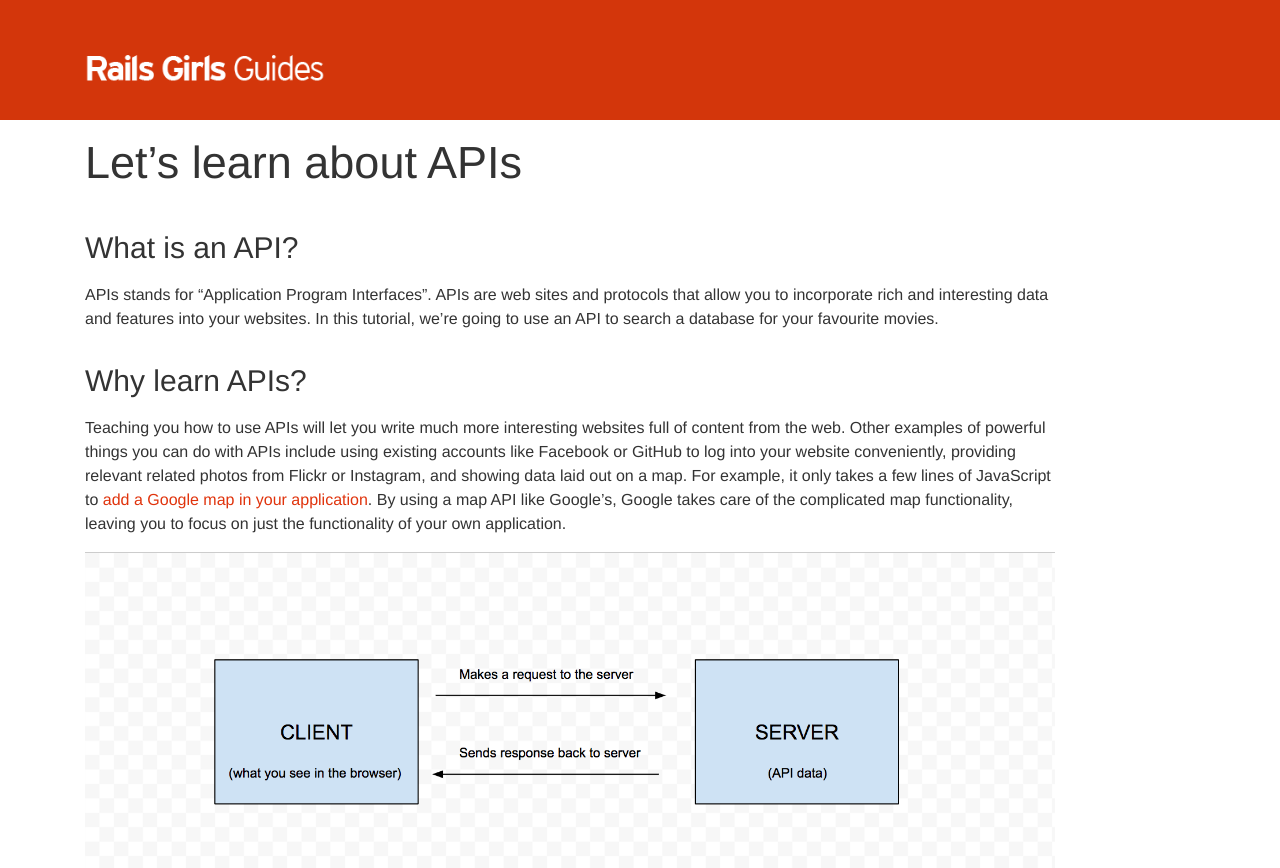
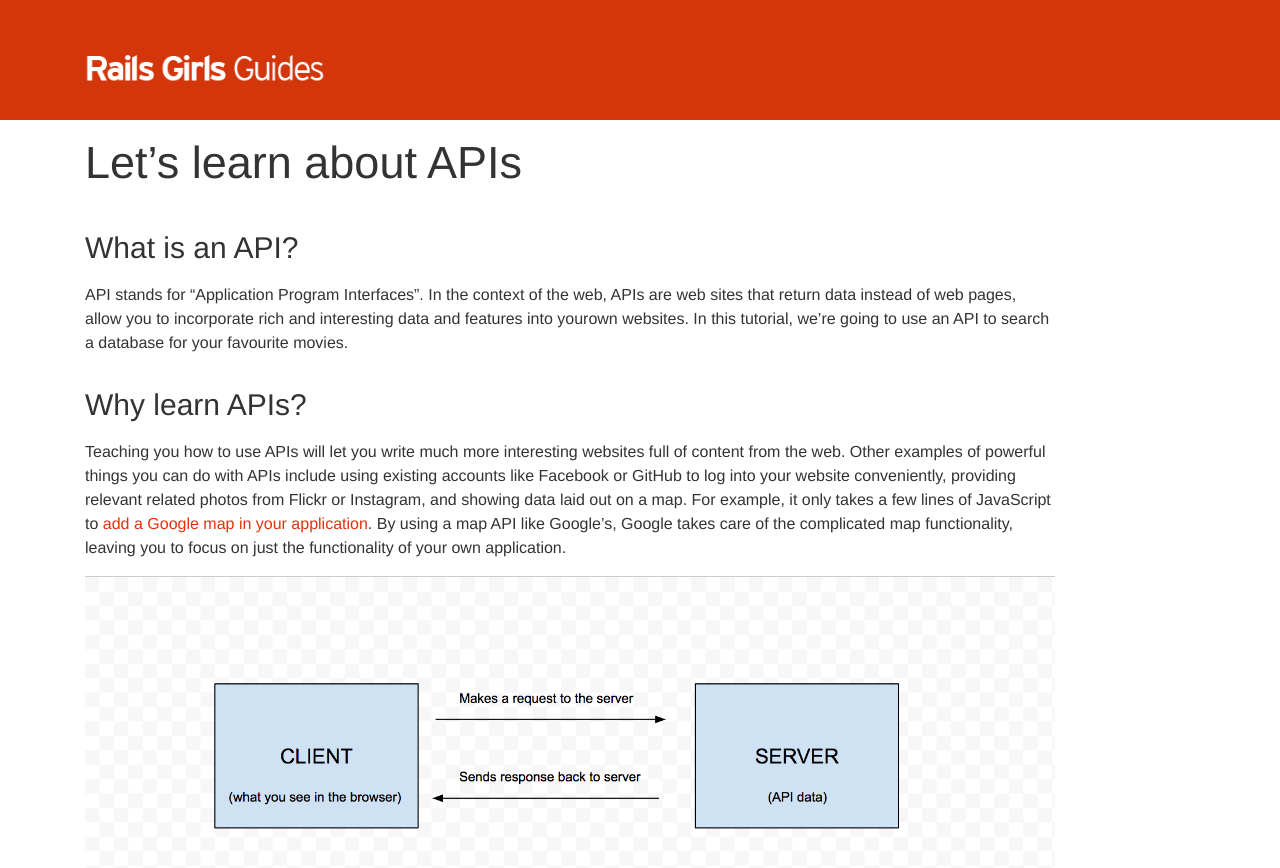
Before and after one commit to tracymu/api-tutorial, a Jekyll site: the page built from index.md, in a window 1280 px wide and 900 px high. Shown: the top 868 px of the window. Built offline with Jekyll 4.4.1, drawn with Linux system fonts in a browser that asks for light colours; nearby versions of some CDN libraries.

Commit message:
More explicit defn of API in context of web

```diff
--- a/index.md
+++ b/index.md
@@ -7,7 +7,7 @@ title: Let's learn about APIs
 
 ## What is an API?
 
-APIs stands for "Application Program Interfaces". APIs are web sites and protocols that allow you to incorporate rich and interesting data and features into your websites. In this tutorial, we're going to use an API to search a database for your favourite movies.
+API stands for "Application Program Interfaces". In the context of the web, APIs are web sites that return data instead of web pages, allow you to incorporate rich and interesting data and features into yourown websites. In this tutorial, we're going to use an API to search a database for your favourite movies.
 
 ## Why learn APIs?
 
```
Also changed, not shown: 1 other file.
